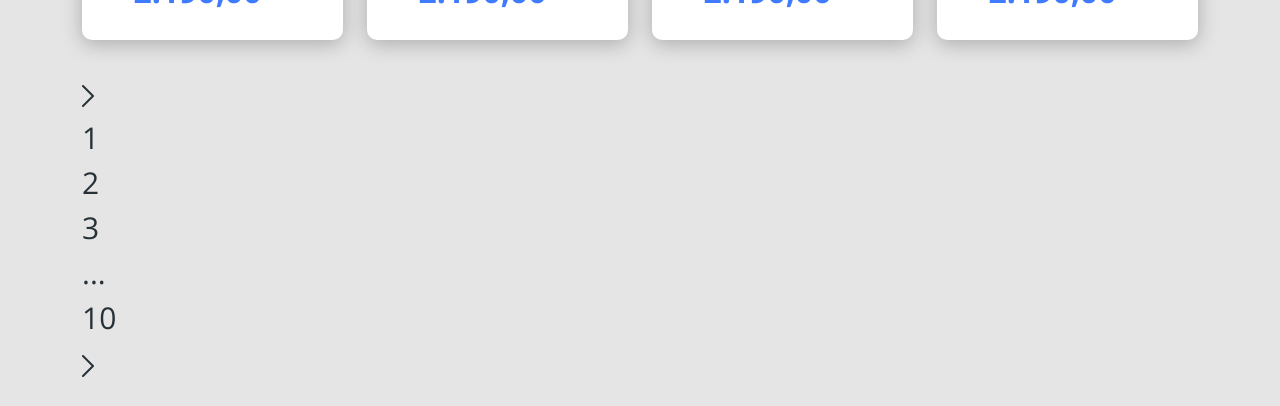
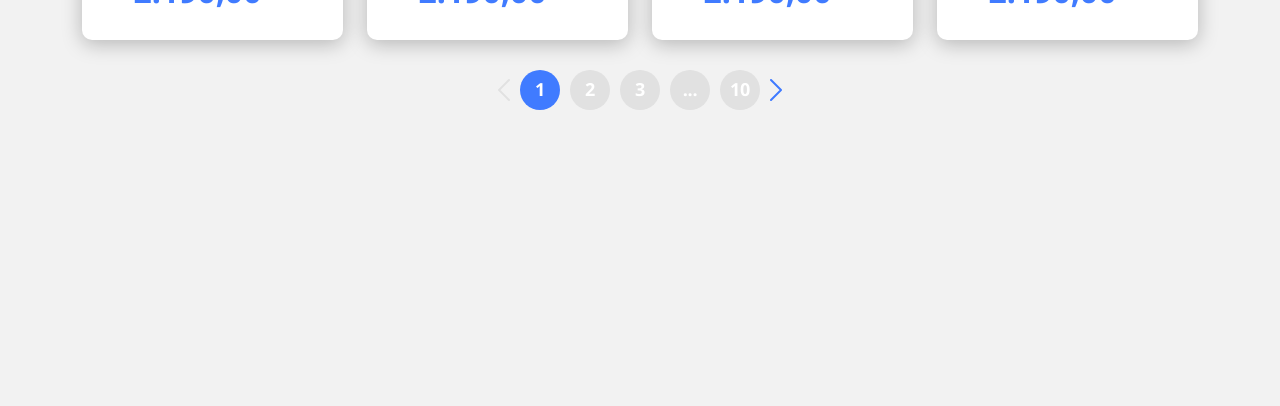
Before and after one commit to YuryRodrigues22/dscatalog, a React (Create React App) app in the folder frontweb/: page /products in a window 1280 px wide. Shown: the part 406-812 px from the top of the page. Built offline with nearby package versions, Linux system fonts and the light colour scheme.

Commit message:
Pagination Style

```diff
--- a/frontweb/src/assets/styles/custom.scss
+++ b/frontweb/src/assets/styles/custom.scss
@@ -2,7 +2,7 @@
     'primary': #407bff
 );
 
-$body-bg: #e5e5e5;
+$body-bg: #F2F2F2;
 $body-color: #263238;
 
 @import '~bootstrap/scss/bootstrap.scss';
--- a/frontweb/src/components/Pagination/index.tsx
+++ b/frontweb/src/components/Pagination/index.tsx
@@ -1,15 +1,16 @@
 import { ReactComponent as ArrowIcon } from 'assets/images/arrow.svg';
+import './styles.css';
 
 const Pagination = () => {
     return (
         <div className="pagination-container">
-            <ArrowIcon />
-                <div className="pagination-item">1</div>
+            <ArrowIcon className="arrow-previous arrow-inactive" />
+                <div className="pagination-item active">1</div>
                 <div className="pagination-item">2</div>
                 <div className="pagination-item">3</div>
                 <div className="pagination-item">...</div>
                 <div className="pagination-item">10</div>
-            <ArrowIcon />
+            <ArrowIcon className="arrow-next arrow-active" />
         </div>
     );
 }
--- /dev/null
+++ b/frontweb/src/components/Pagination/styles.css
@@ -0,0 +1,40 @@
+.pagination-container {
+    display: flex;
+    justify-content: center;
+    align-items: center;
+}
+
+.pagination-item {
+    width: 40px;
+    height: 40px;
+    border-radius: 50%;
+    background-color: #e1e1e1;
+    font-size: 18px;
+    font-weight: bold;
+    letter-spacing: -0.015em;
+    color: #fff;
+    display: flex;
+    justify-content: center;
+    align-items: center;
+    margin-left: 10px;
+}
+
+.pagination-item.active {
+    background-color: #407BFF;
+}
+
+.arrow-previous {
+    transform: rotate(-180deg);
+}
+
+.arrow-next {
+    margin-left: 10px;
+}
+
+.arrow-inactive {
+    color: #e1e1e1;
+}
+
+.arrow-active {
+   color: #407BFF;
+}
```
